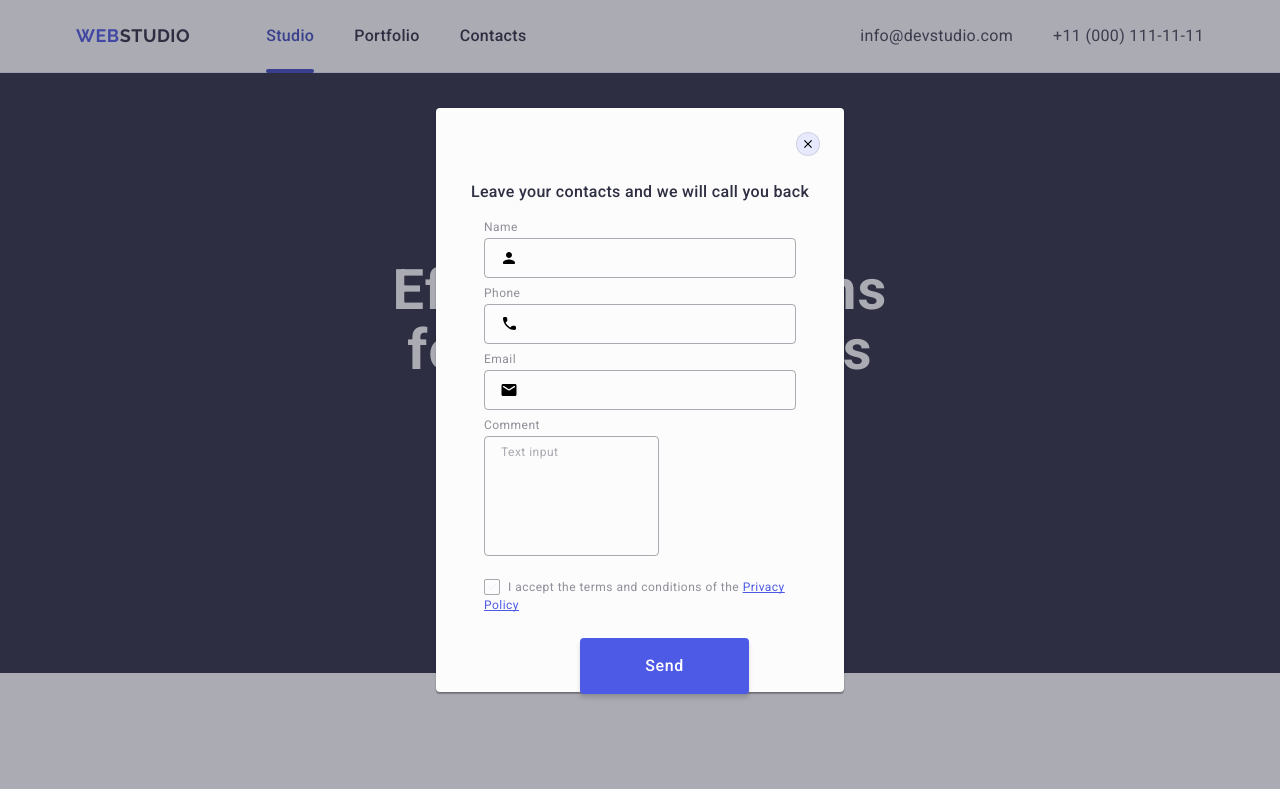
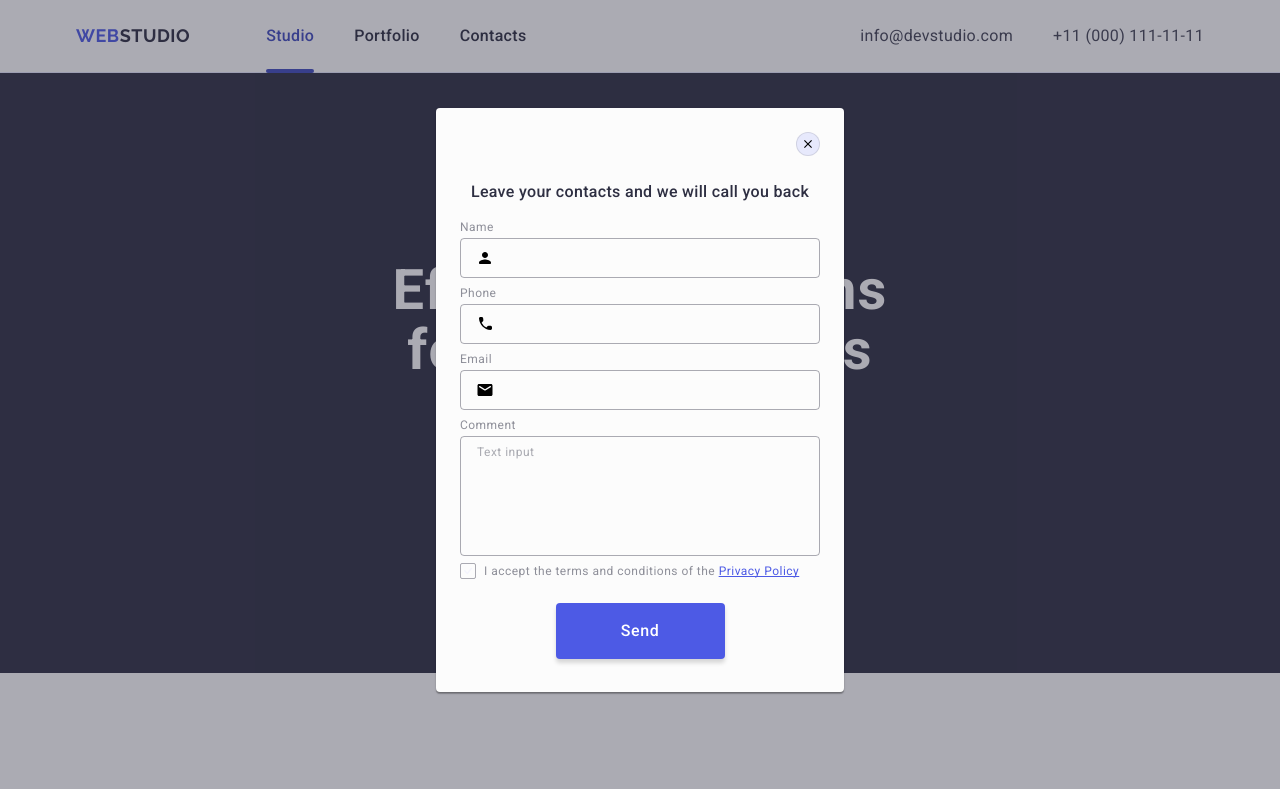
Before and after one commit to Elena-Zaporozhets/goit-markup-hw-05, a plain HTML site: page index.html in a window 1280 px wide. Shown: the top 789 px of the page. Drawn offline with nearby package versions, Linux system fonts and the light colour scheme.

Commit message:
css index

```diff
--- a/css/styles.css
+++ b/css/styles.css
@@ -654,8 +654,6 @@ transform: translate(-50%, -100%);
 
 .form-field {
     display: block;
-    padding-right: 24px;
-    padding-left: 24px;
     margin-bottom: 8px;
 }
 
@@ -707,10 +705,6 @@ transform: translate(-50%, -100%);
 
 .modal-textarea {
     display: block;
-    padding-right: 24px;
-        padding-left: 24px;
-        margin-bottom: 16px;
-        width: 100%;
 }
 
 .user-comment {
@@ -720,6 +714,7 @@ transform: translate(-50%, -100%);
 border: 1px solid rgba(46, 47, 66, 0.4);
 color: rgba(46, 47, 66, 0.4);
     border-radius: 4px;
+    width: 100%;
     height: 120px;
     background-color: transparent;
     outline: transparent;
@@ -741,7 +736,7 @@ color: rgba(46, 47, 66, 0.4);
         color: rgba(46, 47, 66, 0.4);
 }
 
-.modal-checkbox {padding-left: 24px;
+.modal-checkbox {
 margin-bottom: 24px;
 }
 
@@ -782,7 +777,6 @@ input:checked+label>span {
         line-height: 1.17;
         letter-spacing: 0.04em;
         color: #8e8f99;
-        margin-bottom: 24px;
 }
 
 .checkbox-link {
@@ -801,8 +795,7 @@ input:checked+label>span {
         background: #4d5ae5;
         border: none;
         cursor: pointer;
-        margin-right: 120px;
-        margin-left: 120px;
+        margin: auto;
         margin-bottom: 24px;
             font-weight: 500;
             font-size: 16px;
```
